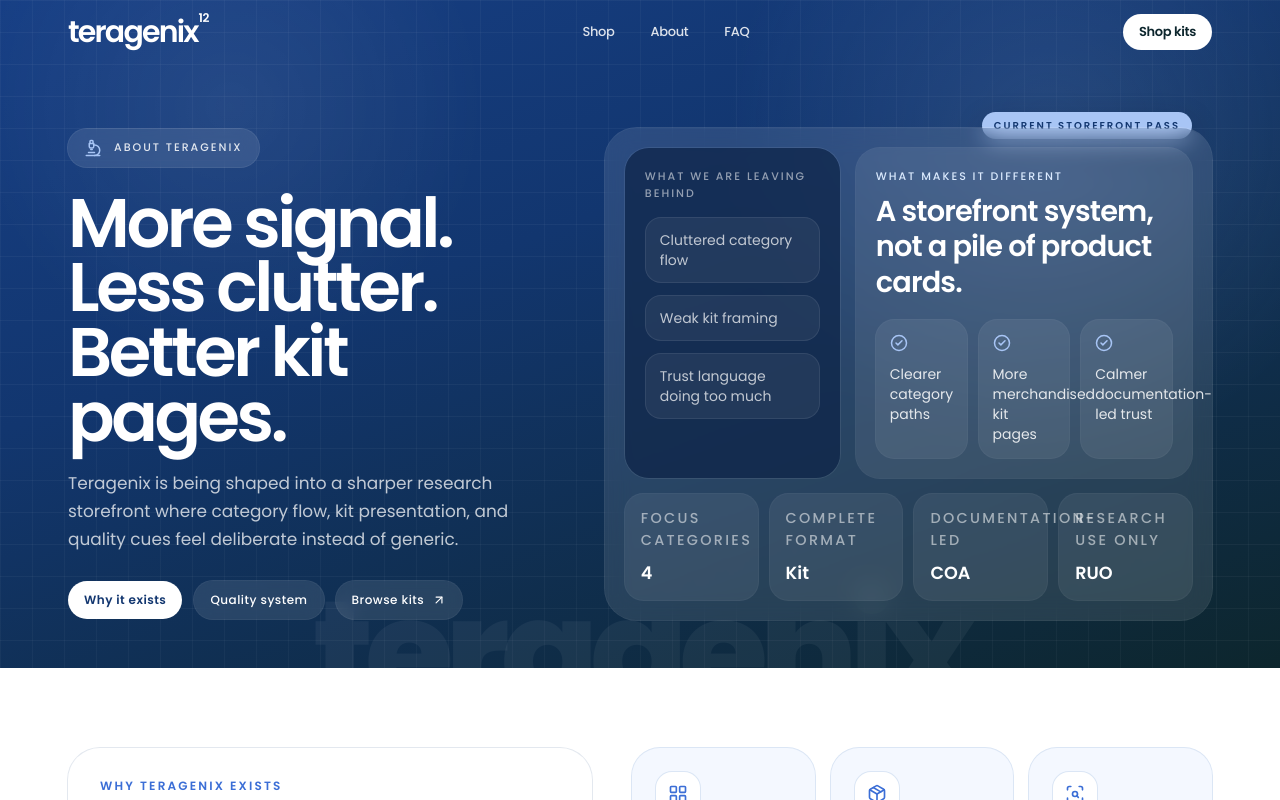
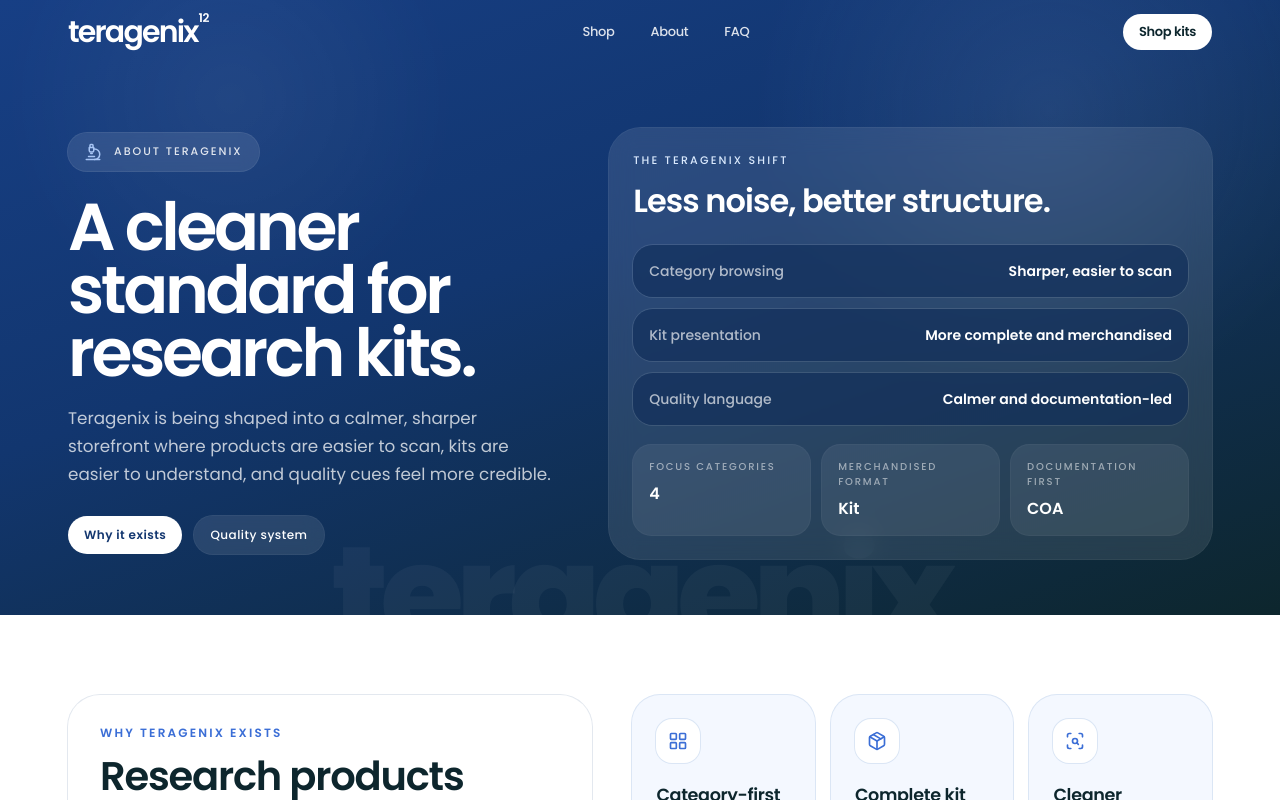
Before and after one commit to sethschnrt/teragenix, a Next.js app: page /about in a window 1280 px wide. Shown: the top 800 px of the page. Built offline with nearby package versions, Linux system fonts and the light colour scheme.

Commit message:
simplify about hero and update home headline

```diff
--- a/src/app/about/page.tsx
+++ b/src/app/about/page.tsx
@@ -15,21 +15,8 @@
 
 const heroStats = [
   { value: "4", label: "Focus categories" },
-  { value: "Kit", label: "Complete format" },
-  { value: "COA", label: "Documentation-led" },
-  { value: "RUO", label: "Research use only" },
-];
-
-const heroPainPoints = [
-  "Cluttered category flow",
-  "Weak kit framing",
-  "Trust language doing too much",
-];
-
-const heroDirection = [
-  "Clearer category paths",
-  "More merchandised kit pages",
-  "Calmer documentation-led trust",
+  { value: "Kit", label: "Merchandised format" },
+  { value: "COA", label: "Documentation first" },
 ];
 
 const workflowCards = [
@@ -85,16 +72,16 @@
 export default function AboutPage() {
   return (
     <main>
-      <section className="relative overflow-hidden bg-[linear-gradient(160deg,_#173f85_0%,_#12366f_38%,_#0d262d_100%)] pt-24 text-white sm:pt-28 lg:pt-32">
-        <div className="pointer-events-none absolute inset-0 opacity-70 [background-image:radial-gradient(circle_at_18%_16%,rgba(255,255,255,0.1),transparent_22%),radial-gradient(circle_at_82%_20%,rgba(168,197,245,0.2),transparent_28%),linear-gradient(rgba(255,255,255,0.06)_1px,transparent_1px),linear-gradient(90deg,rgba(255,255,255,0.05)_1px,transparent_1px)] [background-size:auto,auto,32px_32px,32px_32px]" />
-        <div className="pointer-events-none absolute inset-x-0 bottom-[-3.5rem] flex justify-center">
-          <span className="select-none whitespace-nowrap font-sans text-[5rem] font-extrabold leading-none tracking-[-0.06em] text-white/[0.05] sm:text-[7rem] lg:text-[9rem]">
+      <section className="relative overflow-hidden bg-[linear-gradient(160deg,_#173f85_0%,_#12366f_42%,_#0d262d_100%)] pt-24 text-white sm:pt-28 lg:pt-32">
+        <div className="pointer-events-none absolute inset-0 opacity-60 [background-image:radial-gradient(circle_at_18%_16%,rgba(255,255,255,0.09),transparent_20%),radial-gradient(circle_at_82%_18%,rgba(168,197,245,0.18),transparent_26%)]" />
+        <div className="pointer-events-none absolute inset-x-0 bottom-[-3rem] flex justify-center">
+          <span className="select-none whitespace-nowrap font-sans text-[5rem] font-extrabold leading-none tracking-[-0.06em] text-white/[0.045] sm:text-[7rem] lg:text-[8.5rem]">
             teragenix
           </span>
         </div>
 
-        <div className="relative mx-auto max-w-[1240px] px-5 pb-10 sm:px-8 lg:px-12 lg:pb-12">
-          <div className="grid gap-8 lg:grid-cols-[0.9fr_1.1fr] lg:items-center lg:gap-10">
+        <div className="relative mx-auto max-w-[1240px] px-5 pb-12 sm:px-8 lg:px-12 lg:pb-14">
+          <div className="grid gap-8 lg:grid-cols-[0.9fr_1.1fr] lg:items-center lg:gap-12">
             <div className="max-w-xl">
               <div className="inline-flex items-center gap-3 rounded-full bg-white/10 px-4 py-2.5 ring-1 ring-white/16 backdrop-blur-sm">
                 <Microscope className="h-4.5 w-4.5 text-[#a8c5f5]" />
@@ -103,12 +90,12 @@
                 </span>
               </div>
 
-              <h1 className="mt-6 max-w-lg text-[2.7rem] font-semibold leading-[0.94] tracking-[-0.05em] text-white sm:text-[3.4rem] lg:text-[4.3rem]">
-                More signal. Less clutter. Better kit pages.
+              <h1 className="mt-6 max-w-lg text-[2.75rem] font-semibold leading-[0.95] tracking-[-0.05em] text-white sm:text-[3.5rem] lg:text-[4.15rem]">
+                A cleaner standard for research kits.
               </h1>
 
-              <p className="mt-5 max-w-xl text-[1rem] leading-7 text-white/74 sm:text-[1.06rem]">
-                Teragenix is being shaped into a sharper research storefront where category flow, kit presentation, and quality cues feel deliberate instead of generic.
+              <p className="mt-5 max-w-xl text-[1rem] leading-7 text-white/74 sm:text-[1.05rem]">
+                Teragenix is being shaped into a calmer, sharper storefront where products are easier to scan, kits are easier to understand, and quality cues feel more credible.
               </p>
 
               <div className="mt-7 flex flex-wrap gap-3">
@@ -124,78 +111,45 @@
                 >
                   Quality system
                 </Link>
-                <Link
-                  href="/shop"
-                  className="tg-link-pill inline-flex items-center rounded-full bg-white/10 px-4 py-2.5 text-[12px] font-medium tracking-[0.04em] text-white ring-1 ring-white/14 backdrop-blur-sm"
-                >
-                  Browse kits
-                  <ArrowUpRight className="tg-link-pill-icon ml-2 h-3.5 w-3.5" />
-                </Link>
               </div>
             </div>
 
-            <div className="relative">
-              <div className="absolute -top-4 right-5 rounded-full bg-[#a8c5f5] px-3 py-1.5 text-[10px] font-semibold uppercase tracking-[0.2em] text-[#12366f] shadow-[0_10px_30px_rgba(9,20,40,0.2)]">
-                current storefront pass
-              </div>
+            <div className="rounded-[2rem] bg-white/10 p-5 ring-1 ring-white/14 backdrop-blur-md sm:p-6">
+              <p className="text-[11px] font-medium tracking-[0.2em] text-[#dbeafe]">
+                THE TERAGENIX SHIFT
+              </p>
+              <h2 className="mt-3 max-w-md text-[1.7rem] font-semibold leading-tight tracking-[-0.03em] text-white sm:text-[2rem]">
+                Less noise, better structure.
+              </h2>
 
-              <div className="rounded-[2rem] bg-white/10 p-4 ring-1 ring-white/14 backdrop-blur-md sm:p-5">
-                <div className="grid gap-4 lg:grid-cols-[0.78fr_1.22fr]">
-                  <div className="rounded-[1.5rem] bg-[#0c2346]/70 p-5 ring-1 ring-white/8">
-                    <p className="text-[11px] font-medium tracking-[0.18em] text-white/54">
-                      WHAT WE ARE LEAVING BEHIND
-                    </p>
-                    <div className="mt-4 space-y-3">
-                      {heroPainPoints.map((item) => (
+              <div className="mt-6 space-y-3">
+                {[
+                  ["Category browsing", "Sharper, easier to scan"],
+                  ["Kit presentation", "More complete and merchandised"],
+                  ["Quality language", "Calmer and documentation-led"],
+                ].map(([label, value]) => (
                   <div
-                          key={item}
-                          className="rounded-[1rem] border border-white/8 bg-white/6 px-3.5 py-3 text-sm leading-5 text-white/72"
+                    key={label}
+                    className="flex items-center justify-between gap-4 rounded-[1.25rem] bg-[#0d2a56]/58 px-4 py-4 ring-1 ring-white/10"
                   >
-                          {item}
+                    <span className="text-sm font-medium text-white/66">{label}</span>
+                    <span className="text-sm font-semibold text-white">{value}</span>
                   </div>
                 ))}
               </div>
-                  </div>
-
-                  <div className="rounded-[1.5rem] bg-white/[0.08] p-5 ring-1 ring-white/10">
-                    <div className="flex items-center justify-between gap-4">
-                      <div>
-                        <p className="text-[11px] font-medium tracking-[0.18em] text-[#dbeafe]">
-                          WHAT MAKES IT DIFFERENT
-                        </p>
-                        <h2 className="mt-2 max-w-sm text-[1.55rem] font-semibold leading-tight tracking-[-0.03em] text-white sm:text-[1.8rem]">
-                          A storefront system, not a pile of product cards.
-                        </h2>
-                      </div>
-                    </div>
 
               <div className="mt-5 grid gap-3 sm:grid-cols-3">
-                      {heroDirection.map((item) => (
-                        <div
-                          key={item}
-                          className="rounded-[1.15rem] bg-white/7 p-3.5 ring-1 ring-white/10"
-                        >
-                          <CheckCircle2 className="h-4.5 w-4.5 text-[#a8c5f5]" />
-                          <p className="mt-3 text-sm leading-5 text-white/86">{item}</p>
-                        </div>
-                      ))}
-                    </div>
-                  </div>
-                </div>
-
-                <div className="mt-4 grid gap-3 sm:grid-cols-4">
                 {heroStats.map((stat) => (
                   <div
                     key={stat.label}
                     className="rounded-[1.15rem] bg-white/7 px-4 py-3.5 ring-1 ring-white/10"
                   >
-                      <p className="text-[0.9rem] font-medium uppercase tracking-[0.16em] text-white/54">
+                    <p className="text-[10px] font-medium uppercase tracking-[0.18em] text-white/52">
                       {stat.label}
                     </p>
-                      <p className="mt-2 text-[1.1rem] font-semibold text-white">{stat.value}</p>
+                    <p className="mt-2 text-[1rem] font-semibold text-white">{stat.value}</p>
                   </div>
                 ))}
-                </div>
               </div>
             </div>
           </div>
--- a/src/components/hero.tsx
+++ b/src/components/hero.tsx
@@ -108,11 +108,11 @@
 
             {/* Headline */}
             <h1 className="mx-auto max-w-[900px] text-center lg:max-w-[760px]">
-              <span className="block text-[48px] font-bold leading-[0.98] tracking-[-0.03em] text-white sm:text-[60px] lg:text-[54px]">
-                Peptides,
+              <span className="block text-[48px] font-bold italic leading-[0.98] tracking-[-0.03em] text-[#a8c5f5] sm:text-[60px] lg:text-[54px]">
+                The Quality of Your Life,
               </span>
-              <span className="block text-[48px] font-bold leading-[0.98] tracking-[-0.03em] text-white sm:text-[60px] lg:text-[54px]">
-                <span className="text-[#a8c5f5] italic">redefined</span> for real life.
+              <span className="block text-[48px] font-bold italic leading-[0.98] tracking-[-0.03em] text-[#a8c5f5] sm:text-[60px] lg:text-[54px]">
+                Multiplied.
               </span>
             </h1>
 
```
Lines whose indentation alone changed are shown as unchanged.
